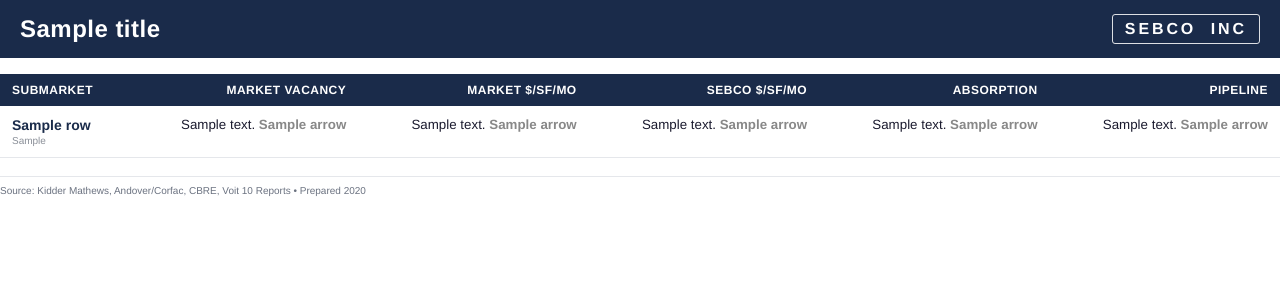
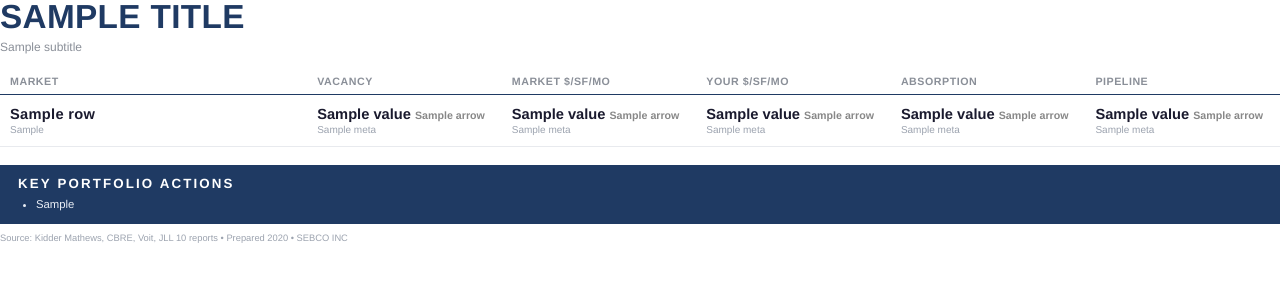
Before and after one commit to sidallison-svg/sebco-market-intel, a Python web app: template templates/market_overview.html in a window 1280 px wide. Shown: the top 300 px of the page. Run offline with Jinja, Linux system fonts and the light colour scheme; the template is opened without the code that fills it: most values are stand-ins (such as "Sample title", 1, 10 or a date in 2020).

Commit message:
Add photo-matched Market Dashboard PDF export to Pulse
Restyle the market overview to match Gabe's printed Q1 dashboard: navy
uppercase title + portfolio subtitle, light table header, two-line cells
(value + NNN/period/U-C meta) with colored trend arrows, and a navy 'Key
Portfolio Actions' band with factual call-outs (highest vacancy, tightest
market, best Sebco rent position). Fix the overview data lookup to resolve
each Sebco market through the data_source alias map (data_query_keys) and try
multiple metric_types, so submarket-backed markets (Kent Valley->Seattle/
Southend, Marysville->Northend) populate instead of showing blank, matching
Pulse. Add a gated 'Dashboard PDF' download button on Pulse.

Co-Authored-By: Claude Fable 5 <noreply@anthropic.com>

```diff
--- a/templates/market_overview.html
+++ b/templates/market_overview.html
@@ -3,127 +3,114 @@
 <head>
 <meta charset="utf-8" />
 <style>
-  @page {
-    size: Letter landscape;
-    margin: 0.5in 0.55in;
-  }
-
+  @page { size: Letter landscape; margin: 0.5in 0.6in; }
   * { box-sizing: border-box; }
-
   body {
     margin: 0;
     font-family: "Helvetica", "Arial", sans-serif;
     color: #1A1A2E;
-    font-size: 10pt;
   }
 
-  /* Header band */
-  .ov-header {
-    background: #1a2b4a;
-    color: #FFFFFF;
-    padding: 14px 20px;
-    display: flex;
-    flex-direction: row;
-    justify-content: space-between;
-    align-items: center;
+  /* Title block */
+  .ov-title {
+    font-size: 25pt;
+    font-weight: 800;
+    color: #1F3A63;
+    letter-spacing: 0.01em;
+    text-transform: uppercase;
+    line-height: 1.04;
   }
-  .ov-header .title {
-    font-size: 18pt;
-    font-weight: bold;
-    letter-spacing: 0.02em;
-    color: #FFFFFF;
-  }
-  .ov-header .brand {
-    font-size: 12pt;
-    font-weight: bold;
-    letter-spacing: 0.18em;
-    color: #FFFFFF;
-    border: 1.5px solid rgba(255, 255, 255, 0.85);
-    padding: 5px 12px;
-    border-radius: 3px;
+  .ov-subtitle {
+    font-size: 9pt;
+    color: #8A8F98;
+    margin-top: 5px;
+    margin-bottom: 14px;
   }
 
-  table.ov {
-    width: 100%;
-    border-collapse: collapse;
-    margin-top: 16px;
-    font-size: 10pt;
+  /* Table */
+  table.ov { width: 100%; border-collapse: collapse; }
+  table.ov thead th {
+    font-size: 8pt;
+    font-weight: 700;
+    text-transform: uppercase;
+    letter-spacing: 0.05em;
+    color: #8A8F98;
+    text-align: left;
+    padding: 7px 10px;
+    border-bottom: 1.5px solid #1F3A63;
   }
-  table.ov thead th {
-    background: #1a2b4a;
-    color: #FFFFFF;
-    font-size: 9pt;
-    text-transform: uppercase;
-    letter-spacing: 0.04em;
-    text-align: left;
-    padding: 9px 12px;
-  }
-  table.ov thead th.num { text-align: right; }
+  table.ov thead th.market { width: 24%; }
   table.ov tbody td {
-    padding: 11px 12px;
-    border-bottom: 1px solid #E5E7EB;
+    padding: 11px 10px;
+    border-bottom: 1px solid #E8EAEE;
     vertical-align: top;
   }
-  table.ov tbody td.num {
-    text-align: right;
+  .mkt-name {
+    font-weight: 700;
+    color: #1A1A2E;
+    font-size: 11pt;
+    letter-spacing: 0.02em;
+  }
+  .mkt-meta { color: #9CA3AF; font-size: 7.5pt; margin-top: 2px; }
+
+  .cell-val {
+    font-size: 11pt;
+    font-weight: 600;
+    color: #1A1A2E;
     font-variant-numeric: tabular-nums;
   }
-  table.ov tbody tr:nth-child(even) { background: #F7F8FA; }
-  table.ov tbody tr:nth-child(odd) { background: #FFFFFF; }
+  .cell-val .arrow { font-size: 8pt; }
+  .cell-meta { font-size: 7.5pt; color: #9CA3AF; margin-top: 2px; }
+  td.missing .cell-val { color: #C8CBD0; font-weight: 400; }
 
-  .sub-name {
-    font-weight: bold;
-    color: #1a2b4a;
-    font-size: 10.5pt;
+  /* Key Portfolio Actions band */
+  .ov-actions {
+    margin-top: 18px;
+    background: #1F3A63;
+    color: #FFFFFF;
+    padding: 11px 18px;
   }
-  .sub-meta {
-    color: #8A8F98;
-    font-size: 7.5pt;
-    margin-top: 2px;
+  .ov-actions .h {
+    font-size: 10pt;
+    font-weight: 700;
+    letter-spacing: 0.16em;
+    text-transform: uppercase;
   }
-  .missing {
-    color: #B0B0B0;
-    font-style: italic;
-  }
-  .arrow { font-weight: bold; }
+  .ov-actions ul { margin: 7px 0 0 0; padding-left: 18px; }
+  .ov-actions li { font-size: 8.5pt; margin: 3px 0; color: #E8EDF5; }
 
-  .ov-footer {
-    margin-top: 18px;
-    border-top: 1px solid #E5E7EB;
-    padding-top: 8px;
-    font-size: 7.5pt;
-    color: #6B7280;
-  }
+  .ov-src { font-size: 7pt; color: #9CA3AF; margin-top: 9px; }
 </style>
 </head>
 <body>
 
-  <div class="ov-header">
-    <span class="title">{{ title }}</span>
-    <span class="brand">SEBCO&nbsp;&nbsp;INC</span>
-  </div>
+  <div class="ov-title">{{ title }}</div>
+  {% if subtitle %}<div class="ov-subtitle">{{ subtitle }}</div>{% endif %}
 
   <table class="ov">
     <thead>
       <tr>
-        <th>Submarket</th>
-        <th class="num">Market Vacancy</th>
-        <th class="num">Market $/SF/MO</th>
-        <th class="num">Sebco $/SF/MO</th>
-        <th class="num">Absorption</th>
-        <th class="num">Pipeline</th>
+        <th class="market">Market</th>
+        <th>Vacancy</th>
+        <th>Market $/SF/MO</th>
+        <th>Your $/SF/MO</th>
+        <th>Absorption</th>
+        <th>Pipeline</th>
       </tr>
     </thead>
     <tbody>
       {% for r in rows %}
       <tr>
         <td>
-          <div class="sub-name">{{ r.name }}</div>
-          {% if r.sub_meta %}<div class="sub-meta">{{ r.sub_meta }}</div>{% endif %}
+          <div class="mkt-name">{{ r.name }}</div>
+          {% if r.sub_meta %}<div class="mkt-meta">{{ r.sub_meta }}</div>{% endif %}
         </td>
         {% for cell in [r.vacancy, r.market_rent, r.sebco_rent, r.absorption, r.pipeline] %}
-        <td class="num{% if cell.missing %} missing{% endif %}">
-          {{ cell.text }}{% if cell.arrow %} <span class="arrow" style="color: {{ cell.color }}">{{ cell.arrow }}</span>{% endif %}
+        <td class="{% if cell.missing %}missing{% endif %}">
+          <div class="cell-val"{% if cell.tint and cell.color %} style="color: {{ cell.color }}"{% endif %}>
+            {{ cell.value }}{% if cell.arrow %} <span class="arrow" style="color: {{ cell.color }}">{{ cell.arrow }}</span>{% endif %}
+          </div>
+          {% if cell.meta %}<div class="cell-meta">{{ cell.meta }}</div>{% endif %}
         </td>
         {% endfor %}
       </tr>
@@ -131,9 +118,18 @@
     </tbody>
   </table>
 
-  <div class="ov-footer">
-    Source: Kidder Mathews, Andover/Corfac, CBRE, Voit {{ footer_quarter }} Reports
-    &bull; Prepared {{ current_month_year }}
+  {% if key_actions %}
+  <div class="ov-actions">
+    <div class="h">Key Portfolio Actions</div>
+    <ul>
+      {% for a in key_actions %}<li>{{ a }}</li>{% endfor %}
+    </ul>
+  </div>
+  {% endif %}
+
+  <div class="ov-src">
+    Source: Kidder Mathews, CBRE, Voit, JLL {{ footer_quarter }} reports
+    &bull; Prepared {{ current_month_year }} &bull; SEBCO INC
   </div>
 
 </body>
```
Also changed, not shown: app_pages/pulse.py (+34 -1 lines), pdf_export.py (+130 -45 lines).
